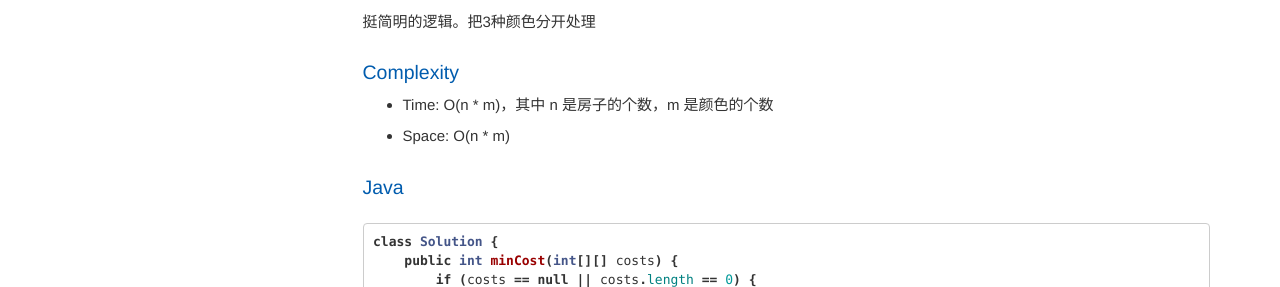
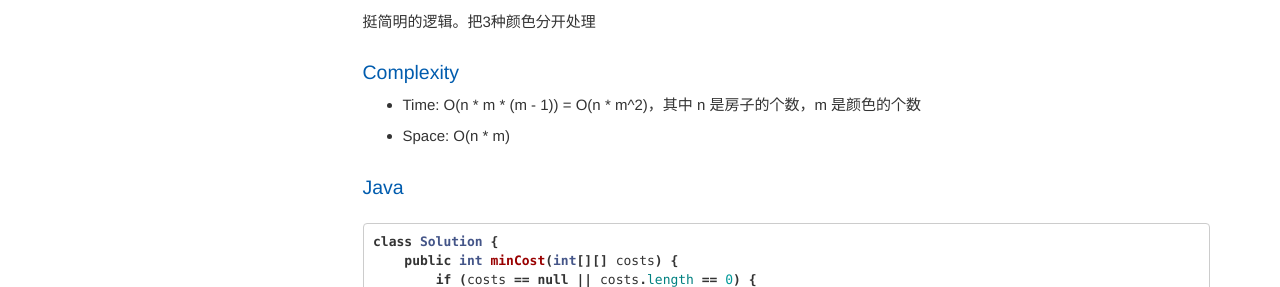
Before and after one commit to HungryOrc/hungryorc.github.io, a Jekyll site: the page built from pages/algorithm/algorithm_paint_house.md, in a window 1280 px wide. Shown: the part 586-873 px from the top of the page. Built offline with Jekyll 4.4.1, drawn with Linux system fonts in a browser that asks for light colours; nearby versions of some CDN libraries; comment, search, counter and statistics services are not loaded.

Commit message:
Update algorithm_paint_house.md

```diff
--- a/pages/algorithm/algorithm_paint_house.md
+++ b/pages/algorithm/algorithm_paint_house.md
@@ -24,7 +24,7 @@ Note: All costs are positive integers.
 挺简明的逻辑。把3种颜色分开处理
 
 ### Complexity
-* Time: O(n * m)，其中 n 是房子的个数，m 是颜色的个数
+* Time: O(n * m * (m - 1)) = O(n * m^2)，其中 n 是房子的个数，m 是颜色的个数
 * Space: O(n * m)
 
 ### Java
```
